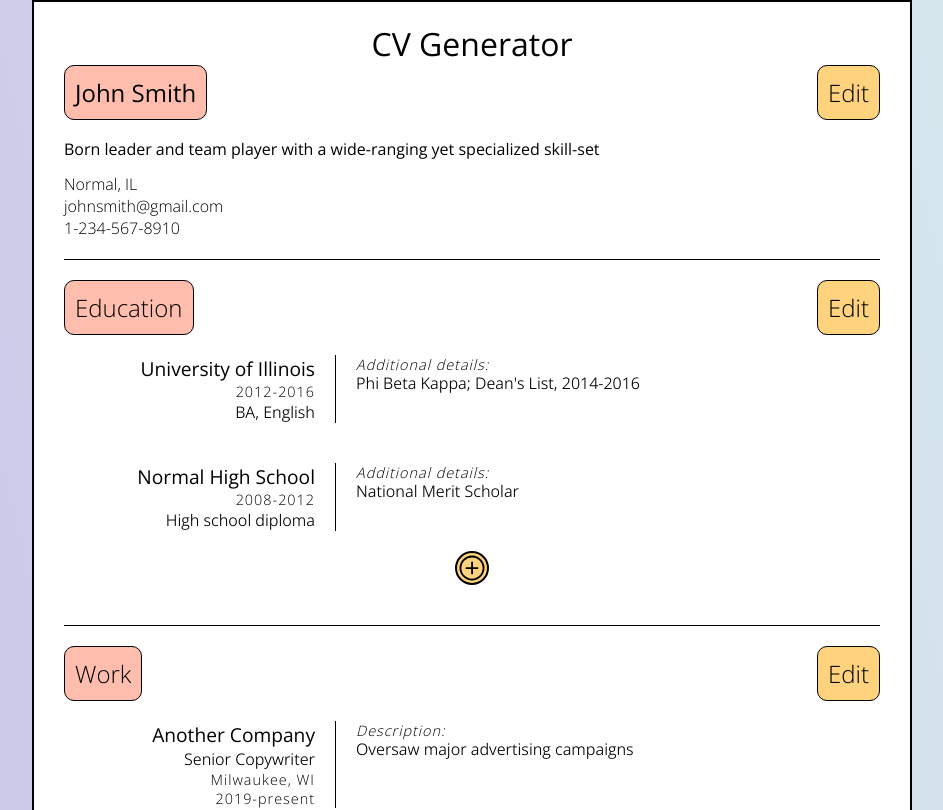
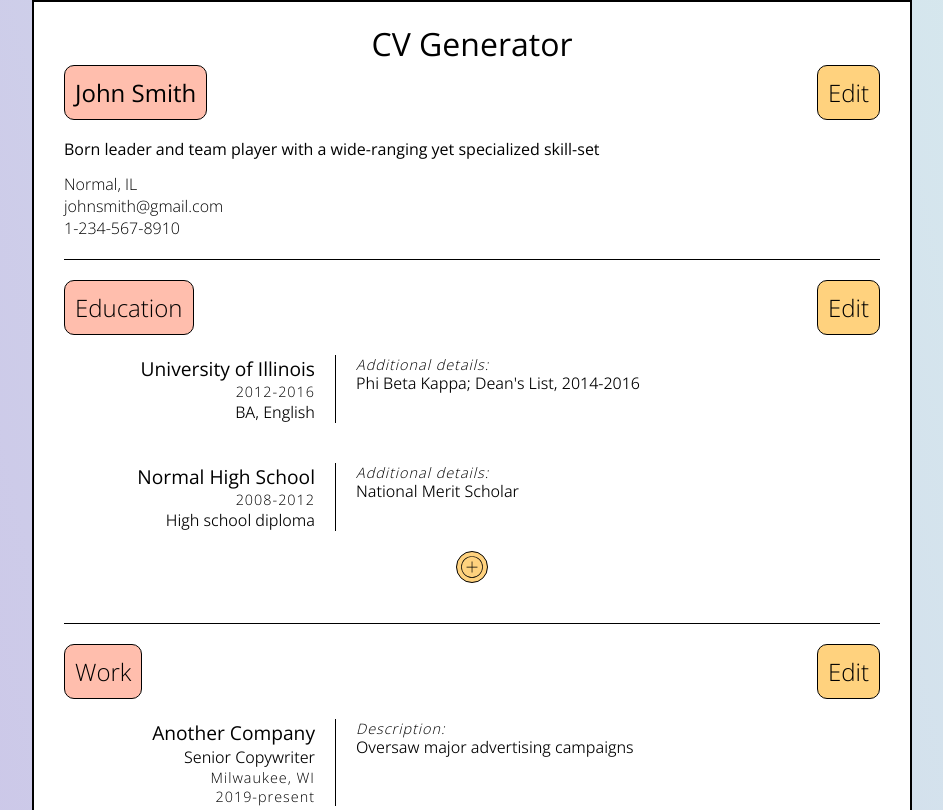
Before and after one commit to seanstephenbrian/cv-project, a React (Create React App) app: page / in a window 1280 px wide. Shown: the top 810 px of the page, without its empty margins (168-1111 px from the left). Built offline with nearby package versions, Linux system fonts and the light colour scheme.

Commit message:
use lighter weight for add icon

```diff
--- a/src/styles/add.css
+++ b/src/styles/add.css
@@ -12,7 +12,7 @@
     height: 30px;
     transition: transform 0.1s ease-in-out;
     border-radius: 50%;
-    border: 2px solid black;
+    border: 0.5px solid black;
     background-color: rgba(255, 196, 86, 0.761);
 }
 
```
Also changed, not shown: src/img/add.svg.
